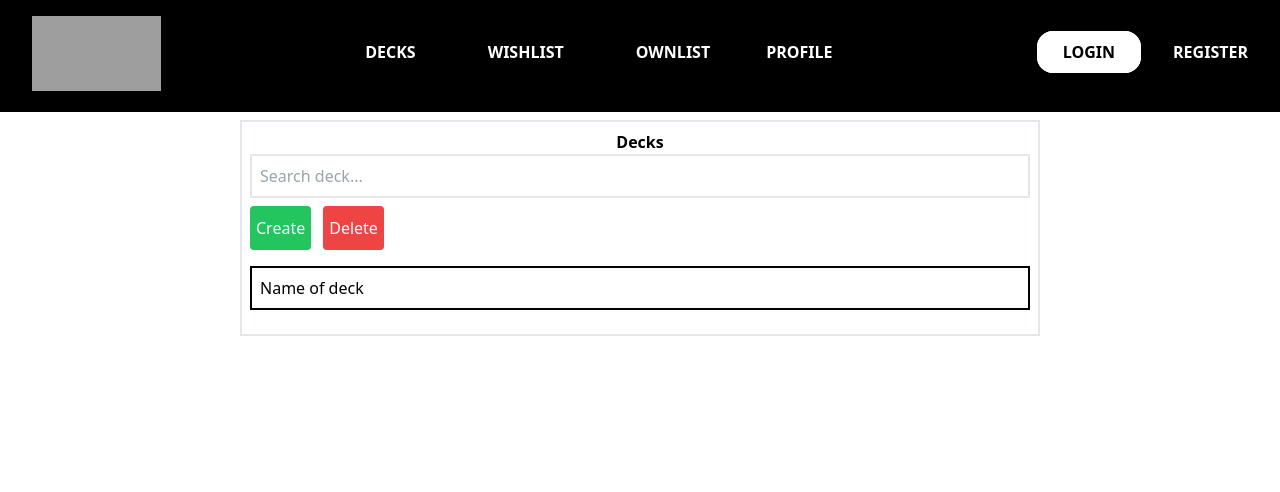
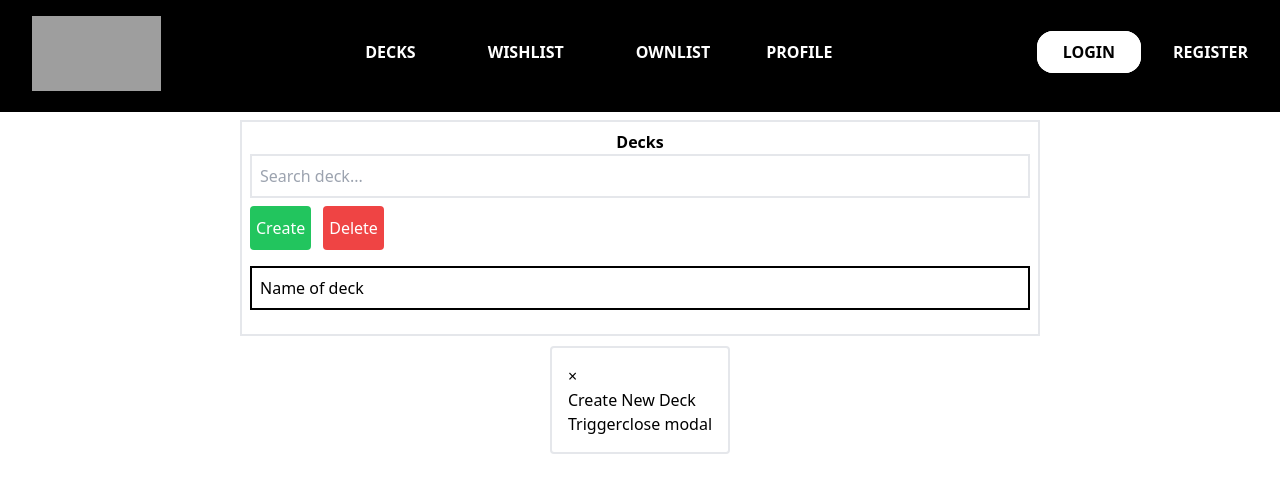
Before and after one commit to RamanTheDeveloper/YugiohDeckBuilder, a React (Create React App) app in the folder yugioh-deck-builder/: page /deck-list in a window 1280 px wide. Both pictures are taken after a click on the link "Create". Shown: the top 492 px of the page. Built offline with nearby package versions, Linux system fonts and the light colour scheme; no server answers; grey boxes are pictures that could not be loaded.

Commit message:
Created pop up window

```diff
--- a/yugioh-deck-builder/package.json
+++ b/yugioh-deck-builder/package.json
@@ -18,6 +18,7 @@
     "react-icons": "^4.6.0",
     "react-router-dom": "^6.6.1",
     "react-scripts": "5.0.1",
+    "reactjs-popup": "^2.0.5",
     "web-vitals": "^2.1.4"
   },
   "scripts": {
--- a/yugioh-deck-builder/src/Components/decks/DeckList.js
+++ b/yugioh-deck-builder/src/Components/decks/DeckList.js
@@ -1,33 +1,79 @@
-import React from 'react'
-
+import React from "react";
+import "reactjs-popup/dist/index";
+import Popup from "reactjs-popup/dist/index";
 
 function DeckList() {
-
-
-
-
   return (
     <>
-      <div className='h-full w-full flex justify-center align-middle w-full h-full p-2'>
-        <div className='box-border border-2 box-shadow-md w-[50rem] h-full p-2'>
-          <div className='font-bold flex justify-center'>
+      <div className="h-full w-full flex justify-center align-middle w-full h-full p-2">
+        <div className="box-border border-2 box-shadow-md w-[50rem] h-full p-2">
+          <div className="font-bold flex justify-center">
             <h1>Decks</h1>
           </div>
-          <div className='flex flex-col justify-center align-middle gap-2'>
-            <input type="text" name="Search" placeholder='Search deck...' className='border-2 p-2'/>
-            <div className='flex justify-start align-middle gap-3'>
-              <a href="#" className='box-border border-2 border-transparent w-max h-max bg-green-500 text-white py-2 px-1 rounded'>Create</a>
-              <a href="#" className='box-border border-2 border-transparent w-max h-max bg-red-500 text-white py-2 px-1 rounded'>Delete</a>
-
+          <div className="flex flex-col justify-center align-middle gap-2">
+            <input
+              type="text"
+              name="Search"
+              placeholder="Search deck..."
+              className="border-2 p-2"
+            />
+            <div className="flex justify-start align-middle gap-3">
+              <Popup
+                trigger={
+                  <a
+                    href="#"
+                    className="box-border border-2 border-transparent w-max h-max bg-green-500 text-white py-2 px-1 rounded"
+                  >
+                    Create
+                  </a>
+                }
+                modal
+                nested
+              >
+                {(close) => (
+                  <div className="modal border-2 p-4 rounded">
+                    <button className="close" onClick={close}>
+                      &times;
+                    </button>
+                    <div className="header">Create New Deck</div>
+                    <div className="actions">
+                      <Popup
+                        trigger={<button className="button"> Trigger </button>}
+                        position="top center"
+                        nested
+                      >
+                      <div className="w-max h-max border-2">
+                        <input type="text" className="w-max h-auto"/>
+                      </div>
+                      </Popup>
+                      <button
+                        className="button"
+                        onClick={() => {
+                          console.log("modal closed ");
+                          close();
+                        }}
+                      >
+                        close modal
+                      </button>
+                    </div>
+                  </div>
+                )}
+              </Popup>
+              <a
+                href="#"
+                className="box-border border-2 border-transparent w-max h-max bg-red-500 text-white py-2 px-1 rounded"
+              >
+                Delete
+              </a>
             </div>
           </div>
-          <div className='box-border border-2 border-black flex flex-col justify-center align-middle my-4 p-2'>
+          <div className="box-border border-2 border-black flex flex-col justify-center align-middle my-4 p-2">
             <p>Name of deck</p>
           </div>
         </div>
       </div>
     </>
-  )
+  );
 }
 
-export default DeckList
+export default DeckList;
```
Also changed, not shown: 1 other file (tests, documents, lock files or other folders).
